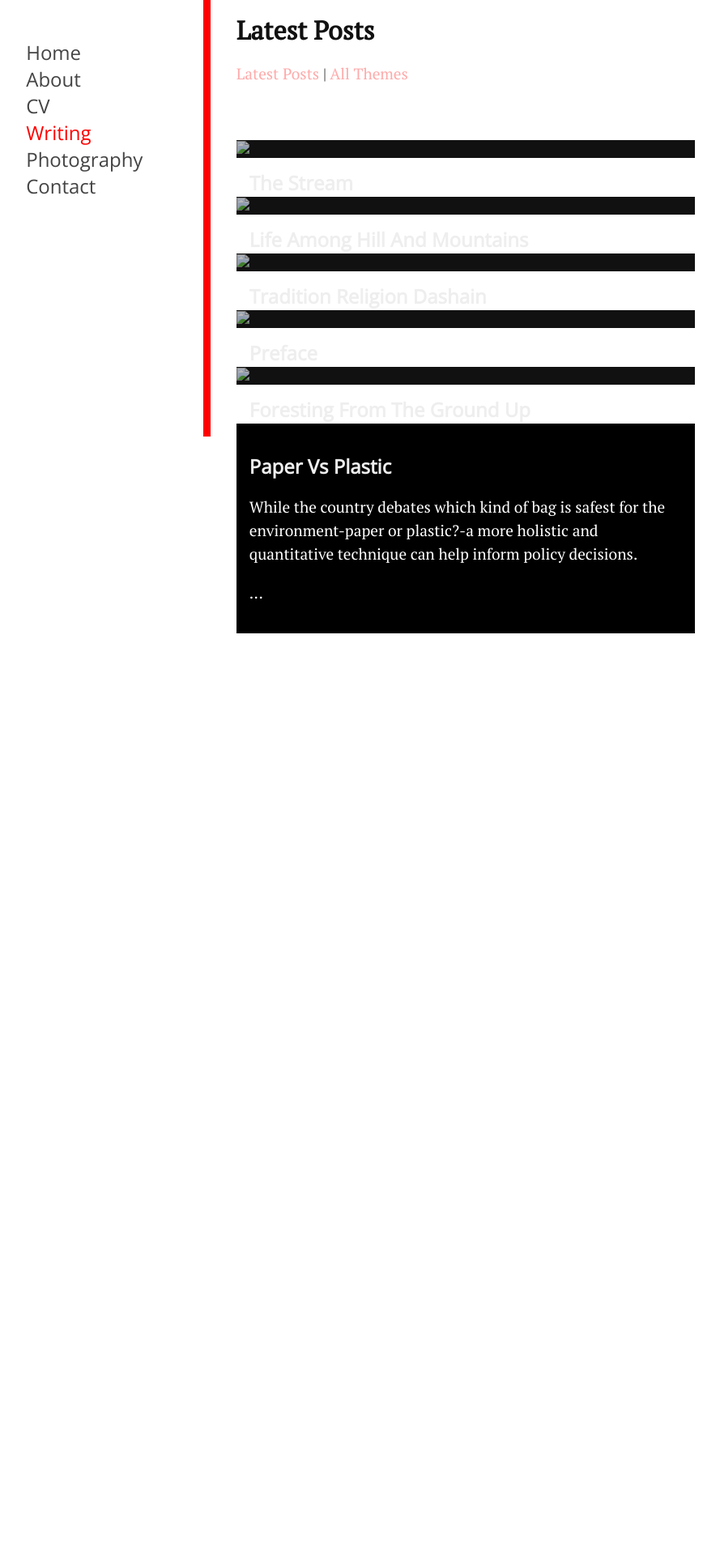
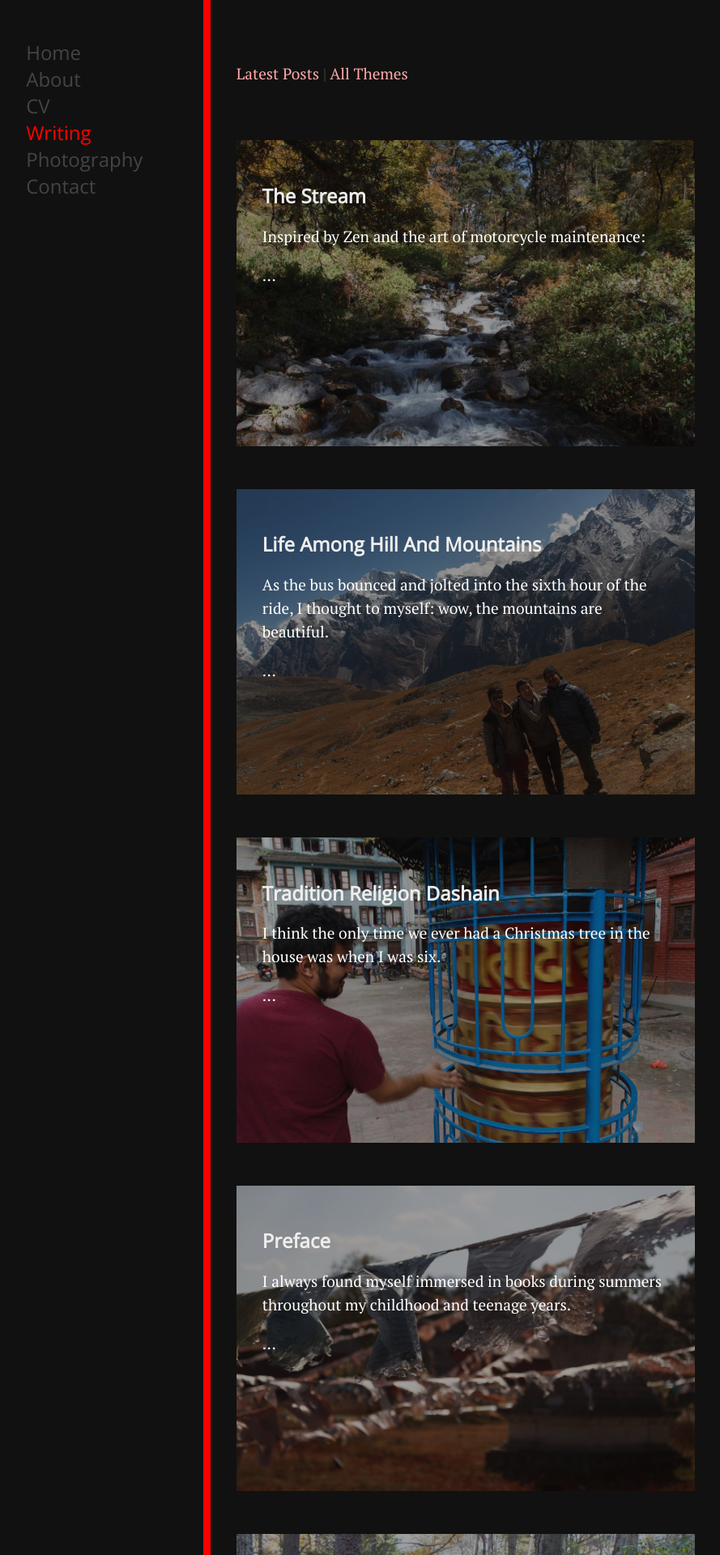
Before and after one commit to raintsong/raintsong.github.io, a Jekyll site: the page built from writing/index.html, in a window 1280 px wide. Shown: the top 1920 px of the page at 81% size, without its empty margins (179-1068 px from the left). Built offline with Jekyll 4.4.1, drawn with Linux system fonts in a browser that asks for light colours; before the commit the page ends 900 px from its top, so only the background shows below that.

Commit message:
Clean up some merge issues

```diff
--- a/_includes/post-listing.html
+++ b/_includes/post-listing.html
@@ -1,7 +1,7 @@
     <li>
     	{% if post.photo %}
         <div class="listing-img">
-          <img src="{{ site.url }}/photos/{{ post.photo }}_100kb.jpg">
+          <img src="{{ site.url }}/photos/100-kb/{{ post.photo }}_100kb.jpg">
         </div>
 
         <div class="listing-text">
--- a/_layouts/default.html
+++ b/_layouts/default.html
@@ -1,6 +1,7 @@
 <!DOCTYPE html>
 	<html>
 		<head>
+			<link rel="shortcut icon" href="{{ "/favicon.ico" | prepend: site.baseurl | prepend: site.url }}" />
 			<title>{{ page.title }}</title>
 			<!-- link to main stylesheet -->
 			<link rel="stylesheet" href="/assets/css/styles.css">
@@ -21,12 +22,12 @@
 					var bgtheme = "{{page.bg_theme}}";
 					var navItems = $("nav a");
 
-
+					// Set background image to as designated in the Liquid front matter.
 					if (activeSite.indexOf("writing") == -1 && activeSite.indexOf("photos")==-1) {
-						$("body").css({"background": "url({{ site.url }}/photos/quarter-size/{{page.bg_image}}_quarter.jpg) no-repeat center center fixed", "-webkit-background-size": "cover", "-moz-background-size": "cover", "-o-background-size": "cover", "background-size": "cover", "background-color": darkgray});
+						$("body").css({"background": "url({{ site.url }}/photos/quarter-size/{{page.bg_image}}_quarter.jpg) no-repeat center center fixed", "-webkit-background-size": "cover", "-moz-background-size": "cover", "-o-background-size": "cover", "background-size": "cover"});
 					}
 					else {
-						$("body").addClass("darkgray");
+						$("body").css("background", "#111111");
 					}
 
 
--- a/_sass/main.scss
+++ b/_sass/main.scss
@@ -131,20 +131,22 @@
     background-color: #111;
 }
 .listing-img {
-  display: inline-block;
+  margin: 0;
+  padding: 0;
+  // display: inline-block;
 }
 .listing-img img {
-  opacity: 0.7;
+  opacity: 0.6;
 }
 .post-darkener {
-  height: inherit;
-  width: inherit;
+  // height: inherit;
+  // width: inherit;
   background-color: #000;
 }
 .listing-text {
   top: 0;
   color: #fff;
-  padding: 1em;
+  padding: 2em;
   position: absolute;
 }
 .no-img {
```
